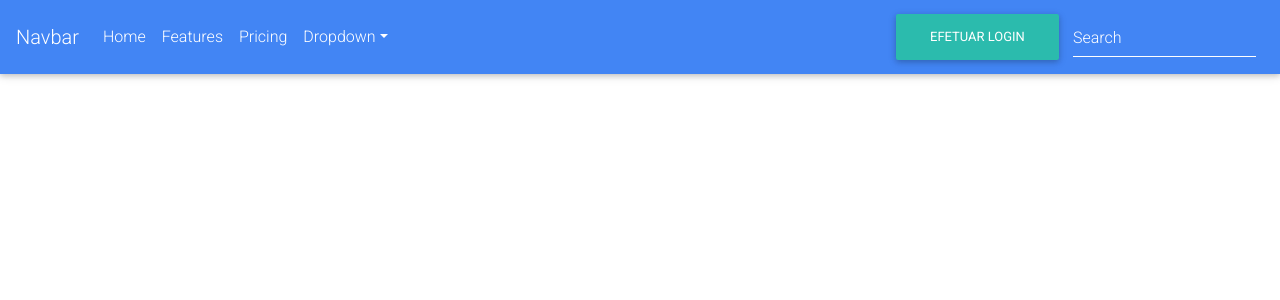
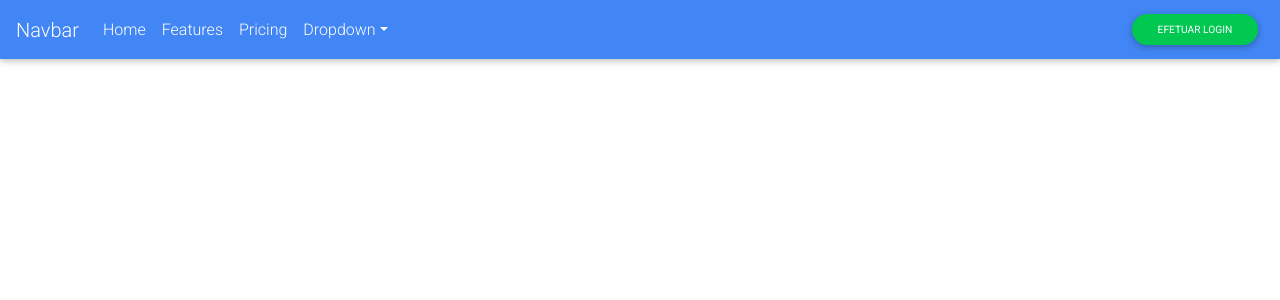
Before and after one commit to MauricioNogueira/annotation, a React (Create React App) app: page / in a window 1280 px wide. Shown: the top 300 px of the page. Built offline with nearby package versions, Linux system fonts and the light colour scheme.

Commit message:
Aprimorando componente Navbar e documentando componente BotaoModalForm

```diff
--- a/src/componente/FormModal.jsx
+++ b/src/componente/FormModal.jsx
@@ -48,11 +48,24 @@ class FormModal extends Component {
     }
 }
 
+/**
+ * Botão para abrir modal
+ * Obs: Você pode usar um botão próprio para abrir o FormModal
+ *
+ * Props:
+ * - tituloBotao: Para colocar o texto no botão
+ * - idModalTarget: Id do modal alvo
+ * - tamanhoBotao: Pode adicionar btn-sm (para botão pequeno), btn-lg (para botão grande).
+ *      Obs: Caso não adicione esta props, o botão irá ter o tamanho padrão
+ * - corPrincipal: Pode adicionar primary, danger, success, warning, info
+ * - corTexto: Cor em hexadecimal
+ * - redondo: Adicionar valor e tipo de medida para aplicar este atributo. Ex: 4rem, 4px ...etc
+ */
 export class BotaoModalForm extends Component {
     render() {
         return (
             <div className="text-center">
-                <button className="btn btn-default btn-rounded" data-toggle="modal" data-target={`#${this.props.idModalTarget}`}>{ this.props.tituloBotaoModalForm }</button>
+                <button style={{color: this.props.corTexto, borderRadius: this.props.redondo}} className={`btn btn-${this.props.corPrincipal} ${this.props.tamanhoBotao}`} data-toggle="modal" data-target={`#${this.props.idModalTarget}`}>{ this.props.tituloBotaoModalForm }</button>
             </div>
         );
     }
--- a/src/componente/Navbar.jsx
+++ b/src/componente/Navbar.jsx
@@ -4,45 +4,36 @@ export class Navbar extends Component {
     render() {
         return(
             <nav className="navbar navbar-expand-lg navbar-dark primary-color">
-                <a className="navbar-brand" href="#">Navbar</a>
-                <button className="navbar-toggler" type="button" data-toggle="collapse" data-target="#basicExampleNav"
-                    aria-controls="basicExampleNav" aria-expanded="false" aria-label="Toggle navigation">
+                <a className="navbar-brand" href="#">{this.props.titulo}</a>
+                <button className="navbar-toggler" type="button" data-toggle="collapse" data-target={`#${this.props.id}`}
+                    aria-controls={this.props.id} aria-expanded="false" aria-label="Toggle navigation">
                     <span className="navbar-toggler-icon"></span>
                 </button>
 
-                <div className="collapse navbar-collapse" id="basicExampleNav">
-                    <ul className="navbar-nav mr-auto">
-                    <li className="nav-item">
-                        <a className="nav-link" href="#">Home
-                        <span className="sr-only">(current)</span>
-                        </a>
-                    </li>
-                    <li className="nav-item">
-                        <a className="nav-link" href="#">Features</a>
-                    </li>
-                    <li className="nav-item">
-                        <a className="nav-link" href="#">Pricing</a>
-                    </li>
-
-                    <li className="nav-item dropdown">
-                        <a className="nav-link dropdown-toggle" id="navbarDropdownMenuLink" data-toggle="dropdown"
-                        aria-haspopup="true" aria-expanded="false">Dropdown</a>
-                        <div className="dropdown-menu dropdown-primary" aria-labelledby="navbarDropdownMenuLink">
-                        <a className="dropdown-item" href="#">Action</a>
-                        <a className="dropdown-item" href="#">Another action</a>
-                        <a className="dropdown-item" href="#">Something else here</a>
-                        </div>
-                    </li>
-
-                    </ul>
-                    {this.props.botaoModal}
-                    <form className="form-inline">
-                        <div className="md-form my-0">
-                            <input className="form-control mr-sm-2" type="text" placeholder="Search" aria-label="Search" />
-                        </div>
-                    </form>
+                <div className="collapse navbar-collapse" id={this.props.id}>
+                    { this.props.children }
                 </div>
             </nav>
         );
     }
 }
+
+export class NavLinkLeft extends Component {
+    render() {
+        return (
+            <ul className="navbar-nav mr-auto">
+                { this.props.children }
+            </ul>
+        );
+    }
+}
+
+export class NavLinkRigth extends Component {
+    render() {
+        return (
+            <ul className="navbar-nav ml-auto">
+                { this.props.children }
+            </ul>
+        );
+    }
+}
--- a/src/view/IndexView.jsx
+++ b/src/view/IndexView.jsx
@@ -1,12 +1,39 @@
 import React, {Component} from 'react';
-import {Navbar} from '../componente/Navbar';
+import {Navbar, NavLinkLeft, NavLinkRigth} from '../componente/Navbar';
 import FormModal, {BotaoModalForm} from '../componente/FormModal';
 
 class IndexView extends Component {
     render() {
         return (
             <div>
-                <Navbar botaoModal={<BotaoModalForm idModalTarget="form-modal" tituloBotaoModalForm="Efetuar login" />} />
+                <Navbar id="navbar" titulo="Navbar">
+                    <NavLinkLeft>
+                        <li className="nav-item">
+                            <a className="nav-link" href="#">Home
+                                <span className="sr-only">(current)</span>
+                            </a>
+                        </li>
+                        <li className="nav-item">
+                            <a className="nav-link" href="#">Features</a>
+                        </li>
+                        <li className="nav-item">
+                            <a className="nav-link" href="#">Pricing</a>
+                        </li>
+
+                        <li className="nav-item dropdown">
+                            <a className="nav-link dropdown-toggle" id="navbarDropdownMenuLink" data-toggle="dropdown"
+                            aria-haspopup="true" aria-expanded="false">Dropdown</a>
+                            <div className="dropdown-menu dropdown-primary" aria-labelledby="navbarDropdownMenuLink">
+                                <a className="dropdown-item" href="#">Action</a>
+                                <a className="dropdown-item" href="#">Another action</a>
+                                <a className="dropdown-item" href="#">Something else here</a>
+                            </div>
+                        </li>
+                    </NavLinkLeft>
+                    <NavLinkRigth>
+                        <BotaoModalForm redondo="1rem" corPrincipal="success" corTexto="#fff" tamanhoBotao="btn-sm" idModalTarget="form-modal" tituloBotaoModalForm="Efetuar login" />
+                    </NavLinkRigth>
+                </Navbar>
                 <FormModal idModal="form-modal" tituloModal="Login" tituloBotao="Entrar" />
             </div>
         );
```
